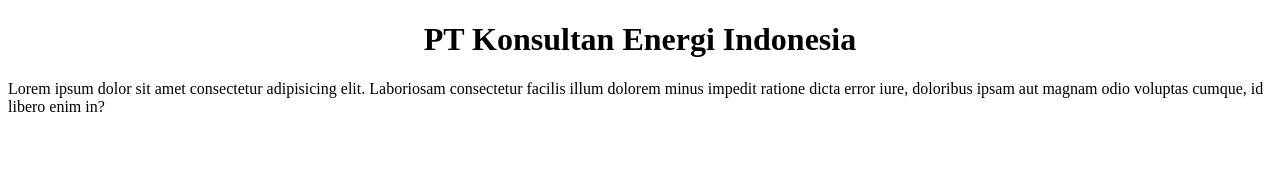
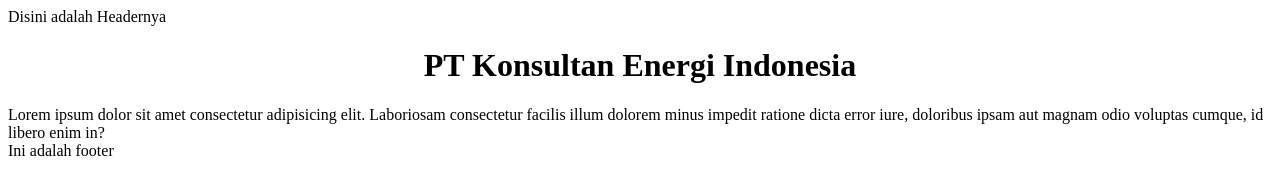
Before and after one commit to MuhammadAndi93/belajarfullstack, a plain HTML site: page index.html in a window 1280 px wide. Drawn offline with Linux system fonts and the light colour scheme.

Commit message:
Menambahkan Header dan Footer

```diff
--- a/index.html
+++ b/index.html
@@ -6,7 +6,9 @@
     <title>Latihan GIT</title>
 </head>
 <body>
+    <header>Disini adalah Headernya</header>
     <h1 align="center">PT Konsultan Energi Indonesia</h1>
     <div>Lorem ipsum dolor sit amet consectetur adipisicing elit. Laboriosam consectetur facilis illum dolorem minus impedit ratione dicta error iure, doloribus ipsam aut magnam odio voluptas cumque, id libero enim in?</div>
+    <footer>Ini adalah footer</footer>
 </body>
 </html>
```
